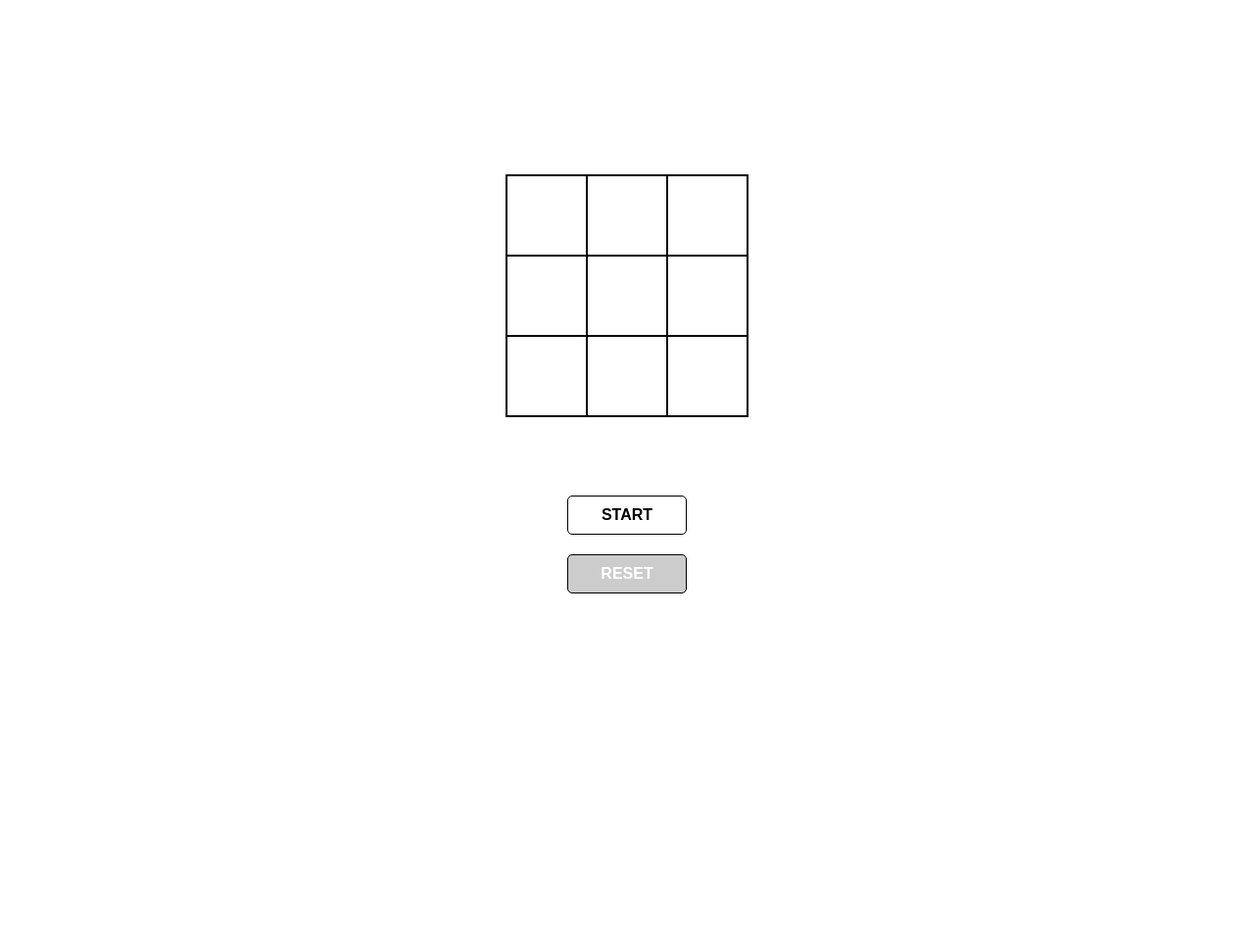
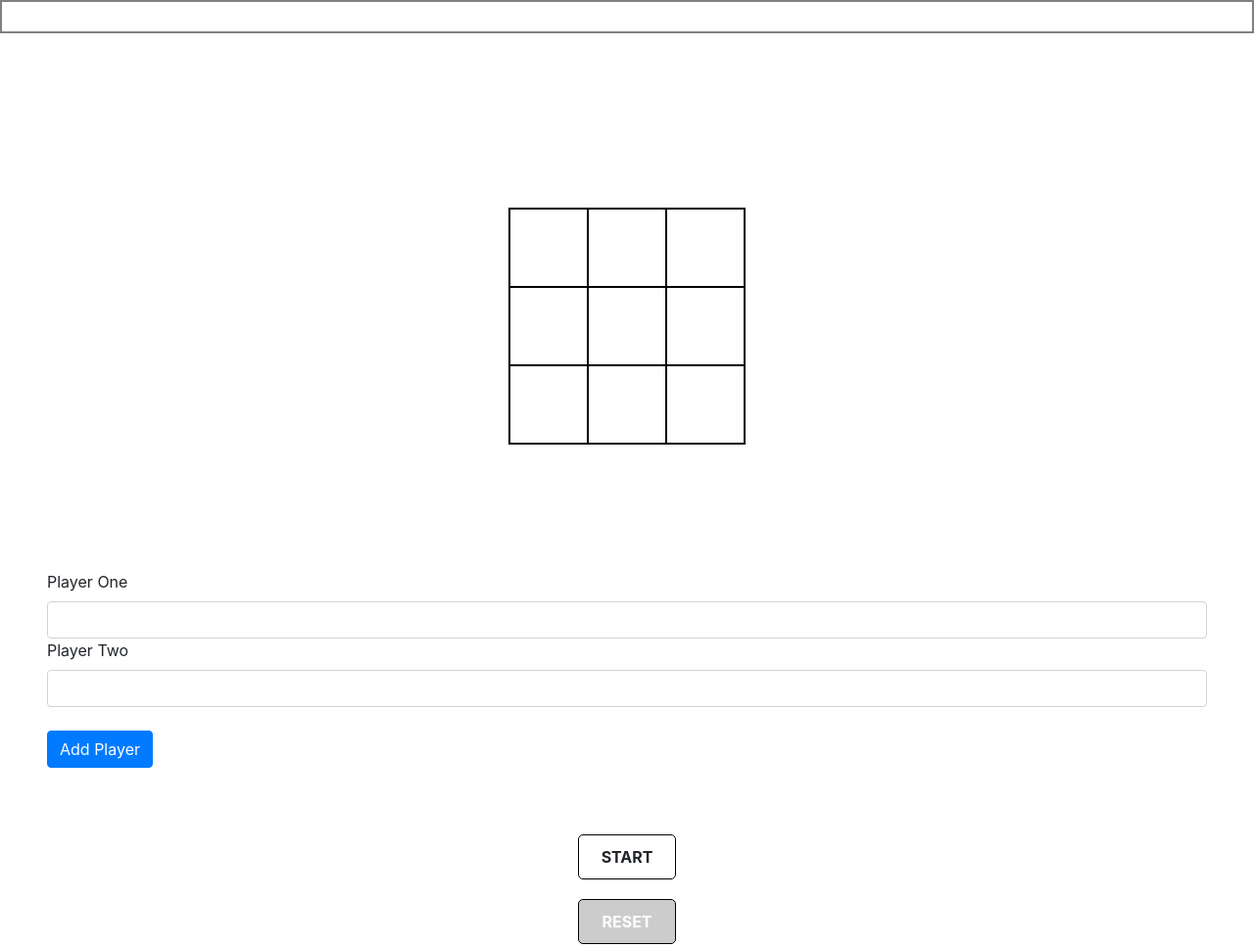
Before and after one commit to Ashah15/Tic-Tac-Toe-JS, a website: page index.html in a window 1280 px wide. Shown: the whole page at 98% size. Before the commit the page ends 800 px from the top, so only its background shows below. Drawn offline with nearby package versions, Linux system fonts and the light colour scheme.

Commit message:
Add Players name

```diff
--- a/index.html
+++ b/index.html
@@ -3,11 +3,19 @@
 	<head>
 		<meta charset="UTF-8" />
 		<meta name="viewport" content="width=device-width, initial-scale=1.0" />
+        <link rel="stylesheet" href="https://stackpath.bootstrapcdn.com/bootstrap/4.4.1/css/bootstrap.min.css" integrity="sha384-Vkoo8x4CGsO3+Hhxv8T/Q5PaXtkKtu6ug5TOeNV6gBiFeWPGFN9MuhOf23Q9Ifjh" crossorigin="anonymous">
 		<link rel="stylesheet" href="style.css" />
-		<script defer src="main.js"></script>
 		<title>Document</title>
 	</head>
 	<body>
+        <section class="general-section hide-section">
+            <div class="board-name d-flex">
+              <div class="first-player-name"></div>
+                  <div class="versus">
+                    VS
+                  </div>
+                  <div class="second-player-name"></div>
+            </div>
 		<div class="container">
 			<div class="system-message"></div>
 			<div class="grid">
@@ -21,8 +29,22 @@
 				<div id="7" class="grid-item"></div>
 				<div id="8" class="grid-item"></div>
 			</div>
-			<div class="start-btn">START</div>
-			<div class="reset-btn disabled">RESET</div>
-		</div>
-	</body>
+        </div>
+    </section>
+    <div class="players-form p-5">
+    <label for="playerOne">
+      Player One
+    </label>
+    <input type="text" class="form-control" id="player-one-input">
+    <label for="playerTwo">
+      Player Two
+    </label>
+    <input type="text" class="form-control" id="player-two-input">
+    <button id="add-players-btn" class="btn btn-primary mt-4">Add Player</button>
+  </div>
+
+    <div class="start-btn">START</div>
+    <div class="reset-btn disabled">RESET</div>
+</body>
+    <script defer src="main.js"></script>
 </html>
--- a/main.js
+++ b/main.js
@@ -1,3 +1,16 @@
+const Players = () => {
+  const playerOne = document.getElementById('player-one-input').value;
+  const playerTwo = document.getElementById('player-two-input').value;
+  playersArray.push(playerOne);
+  playersArray.push(playerTwo);
+  if (playerOne && playerTwo) {
+    document.querySelector('.players-form').classList.add('hide-players');
+    document.querySelector('.general-section').classList.remove('hide-section');
+    document.querySelector('.first-player-name').innerHTML = playerOne;
+    document.querySelector('.second-player-name').innerHTML = playerTwo;
+  }
+};
+
 const gameBoard = (() => {
   let board = new Array(9).fill(null);
 
--- a/style.css
+++ b/style.css
@@ -34,6 +34,14 @@
   font-size: 20px;
 }
 
+.board-name {
+  color: white;
+  font-size: 20px;
+  font-weight: bold;
+  border: 2px solid #808080;
+  text-align: center;
+}
+
 .start-btn,
 .reset-btn {
   width: 100px;
```
